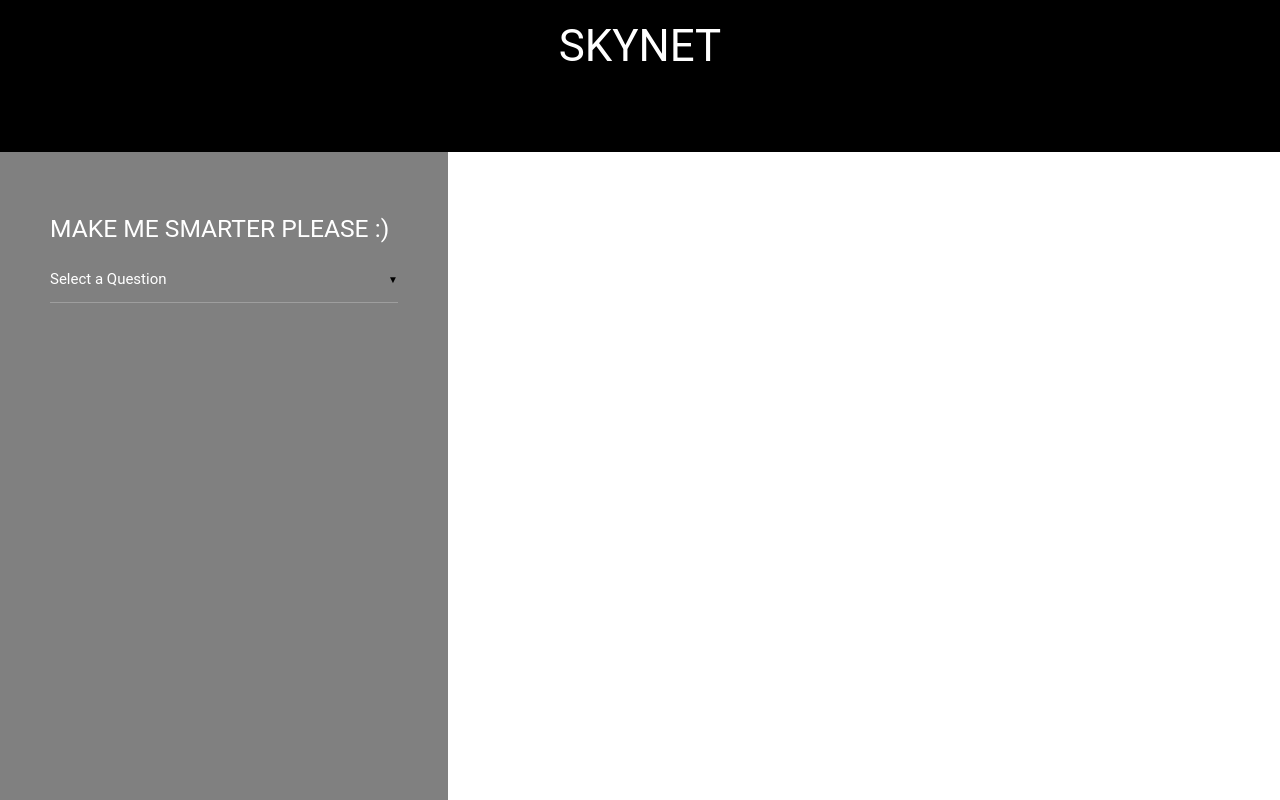
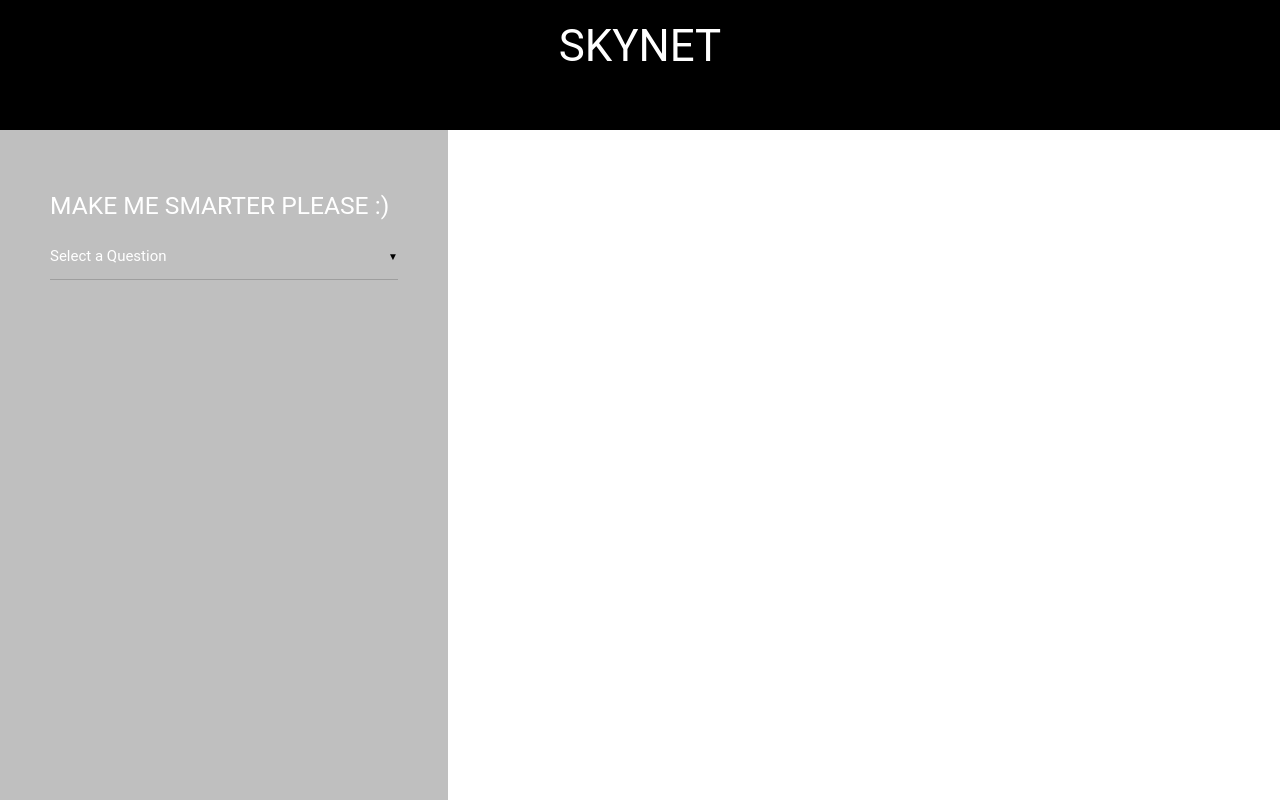
Before and after one commit to tjr05d/naive-bayes-grader, a Flask app: template templates/training.html in a window 1280 px wide. Run offline with Flask 2, Linux system fonts and the light colour scheme; the template is opened without the code that fills it: most values are stand-ins (such as "Sample title", 1, 10 or a date in 2020); parts of the project's set-up code (start-up, migrations or seed data) failed here and were passed over; some libraries are stand-ins or nearby versions; some web fonts are replaced.

Commit message:
changed left side color

```diff
--- a/static/master.css
+++ b/static/master.css
@@ -13,7 +13,7 @@
 #main {
   flex: 1;
   display: flex;
-  flex-grow: 10;
+  flex-grow: 16;
   flex-direction: row;
   align-items: stretch;
   overflow: auto;
@@ -21,7 +21,7 @@
 
 #left-side {
   flex-basis: 35%;
-  background-color: gray;
+  background-color: #bfbfbf;
   color: white;
   padding: 50px;
 }
@@ -32,7 +32,7 @@
 }
 
 #response-main {
-  flex-grow: 10;
+  flex-grow: 16;
 }
 .card {
   marign: auto 0;
```
